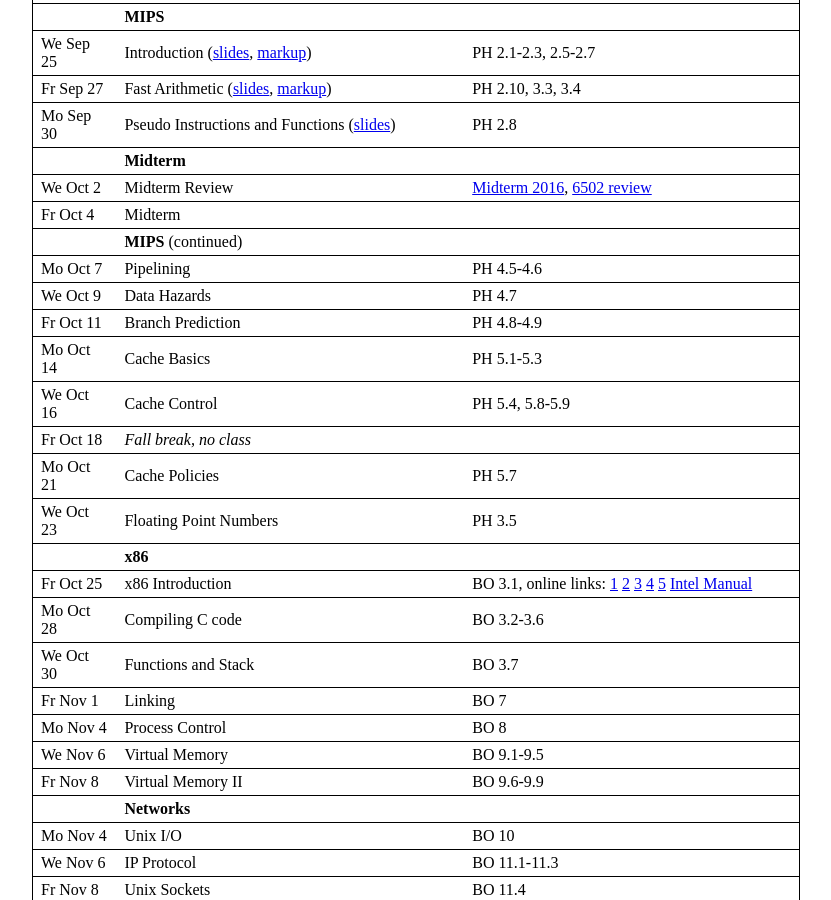
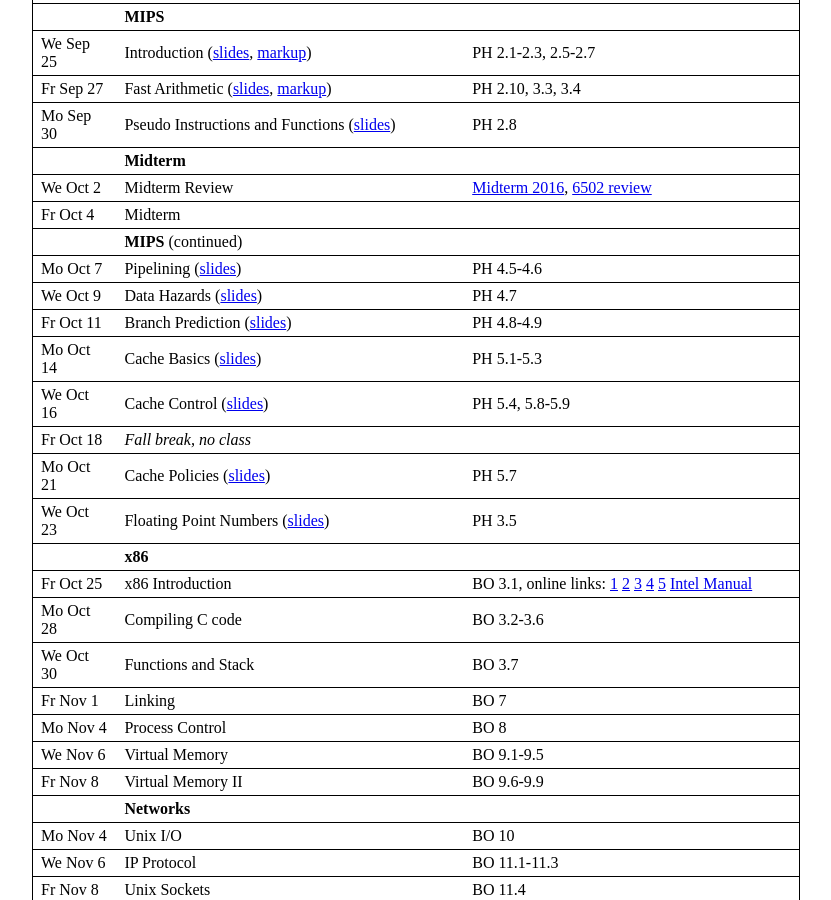
Before and after one commit to jhucsf/fall2019, a Jekyll site: the page built from index.md, in a window 1280 px wide and 900 px high, scrolled down 1628 px. Shown: the whole window, without its empty margins (224-1055 px from the left). Built offline with Jekyll 4.4.1, drawn with Linux system fonts in a browser that asks for light colours.

Commit message:
added remaining MIPS slides

```diff
--- a/index.md
+++ b/index.md
@@ -77,14 +77,14 @@ Mo Sep 30  | Pseudo Instructions and Functions ([slides](lec/lec14.pdf))
 We Oct 2 | Midterm Review                            | [Midterm 2016](res/midterm2016.pdf), [6502 review](res/6502_review.html)
 Fr Oct 4 | Midterm
           | **MIPS** (continued)
-Mo Oct 7  | Pipelining                                | PH 4.5-4.6
-We Oct 9  | Data Hazards                              | PH 4.7
-Fr Oct 11 | Branch Prediction                         | PH 4.8-4.9
-Mo Oct 14 | Cache Basics                              | PH 5.1-5.3
-We Oct 16 | Cache Control                             | PH 5.4, 5.8-5.9
+Mo Oct 7  | Pipelining ([slides](lec/lec15.pdf))                                | PH 4.5-4.6
+We Oct 9  | Data Hazards  ([slides](lec/lec16.pdf))                             | PH 4.7
+Fr Oct 11 | Branch Prediction  ([slides](lec/lec17.pdf))                        | PH 4.8-4.9
+Mo Oct 14 | Cache Basics  ([slides](lec/lec18.pdf))                             | PH 5.1-5.3
+We Oct 16 | Cache Control ([slides](lec/lec19.pdf))                            | PH 5.4, 5.8-5.9
 Fr Oct 18 | *Fall break, no class*
-Mo Oct 21 | Cache Policies                            | PH 5.7
-We Oct 23 | Floating Point Numbers                    | 	PH 3.5
+Mo Oct 21 | Cache Policies ([slides](lec/lec20.pdf))                           | PH 5.7
+We Oct 23 | Floating Point Numbers  ([slides](lec/lec21.pdf))                   | 	PH 3.5
           | **x86**
 Fr Oct 25 | x86 Introduction                          | BO 3.1, online links: [1](http://www.cs.virginia.edu/~evans/cs216/guides/x86.html) [2](https://www.nayuki.io/page/a-fundamental-introduction-to-x86-assembly-programming) [3](http://download-mirror.savannah.gnu.org/releases//pgubook/ProgrammingGroundUp-1-0-booksize.pdf) [4](http://www.plantation-productions.com/Webster/www.artofasm.com/Windows/index.html) [5](http://patater.com/gbaguy/x86asm.htm) [Intel Manual](http://www.intel.com/content/dam/www/public/us/en/documents/manuals/64-ia-32-architectures-software-developer-instruction-set-reference-manual-325383.pdf)
 Mo Oct 28 | Compiling C code                          | BO 3.2-3.6
```
Also changed, not shown: 14 other files.
